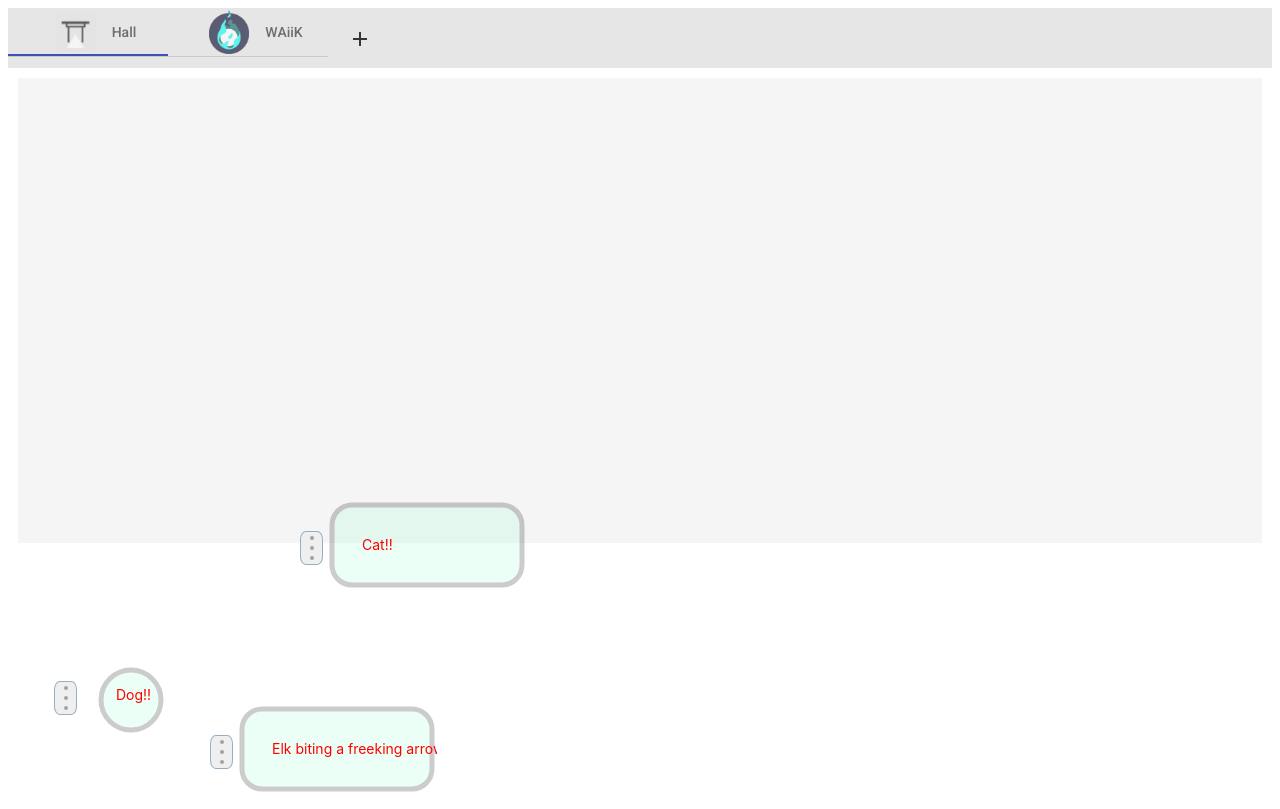
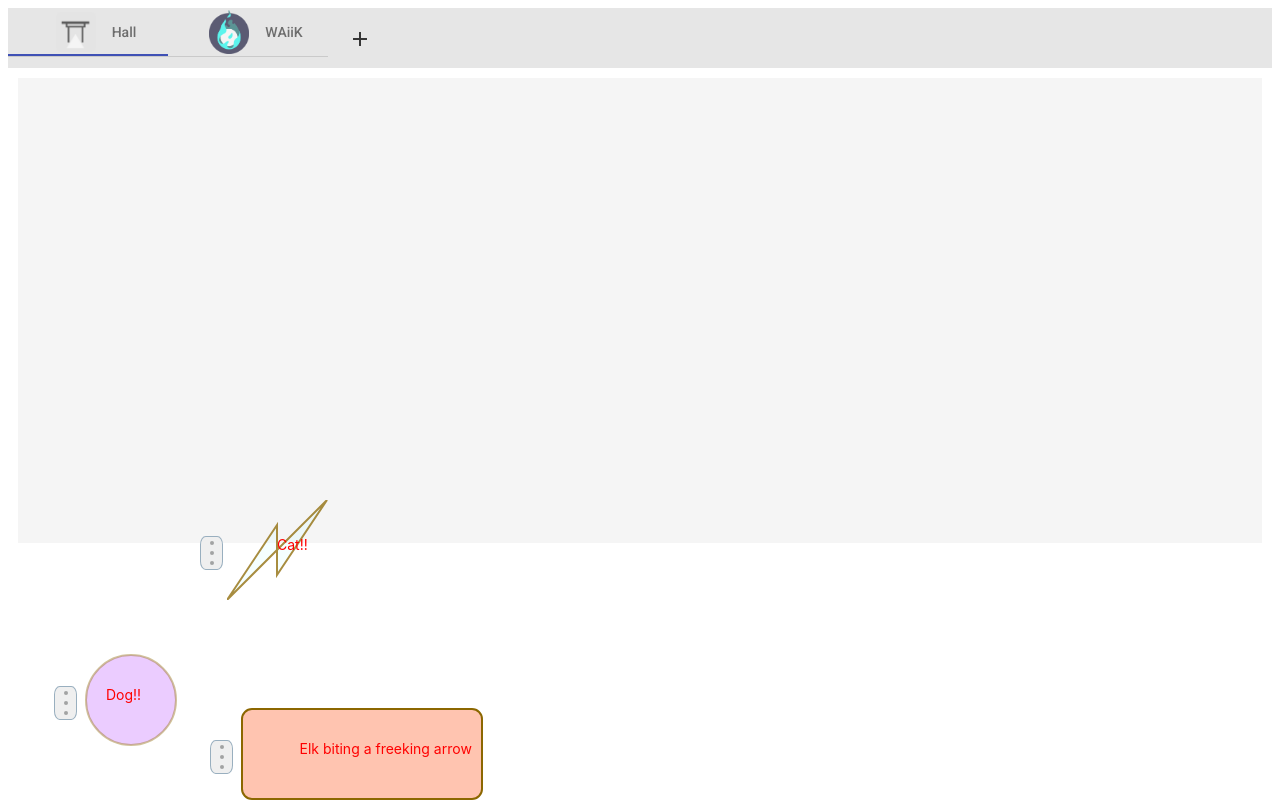
Before and after one commit to SergioTrigos/WAiiK_P1, an Angular app: page / in a window 1280 px wide. Built offline with nearby package versions, Linux system fonts and the light colour scheme.

Commit message:
Shell colours and transparency work now. And shells can now be polygons!!

```diff
--- a/src/app/core/core.component.html
+++ b/src/app/core/core.component.html
@@ -9,16 +9,14 @@
 </svg>
 
 
-<div class="coreHitBox" cdkDragBoundary=".stageDisplay" fxLayout="row" cdkDrag (cdkDragEnded)="onDrop($event)"
+<div class="coreHitBox" cdkDragBoundary=".stageDisplay" fxLayout="row" cdkDrag (cdkDragEnded)="onDrop($event)" [attr.width]="shellSize[0] + 25" [attr.height]="shellSize[1]"
     [ngStyle]="initialPos()"
 >
 
     <!-- Core Menu BUTTON  -->
-    <div  cdkDragHandle class="core-menu-handle"
-    >
+    <div  cdkDragHandle class="core-menu-handle" >
         <button fxLayout="column"  class="core-menu-button" matTooltip="Open Core-Menu or Drag the Core" matTooltipShowDelay="1000"
-            (mousedown)="onHoldStart()" (mouseup)="onHoldEnd($event)"
-        >
+            (mousedown)="onHoldStart()" (mouseup)="onHoldEnd($event)" >
             <span class="dot"></span>
             <span class="dot"></span>
             <span class="dot"></span>
@@ -241,16 +239,27 @@
     <!-- Shell -->
 
     <div>
-        <svg class="svgShell">
-            //shell shape options
-            <rect *ngIf="shellShape == 'rectangle'"
-             x="5" y="5" rx="20" ry="20" class="rect" />
+        <svg class="svgShell"  [attr.width]="shellSize[0]" [attr.height]="shellSize[1]">
 
-            <circle *ngIf="shellShape == 'circle'" class="circle"
-             cx="50" cy="50"/>
+            <!-- shell shape options -->
+            <rect *ngIf="shellShape === 'rectangle'"
+             x="5" y="5" rx="10" ry="10" [attr.width]="shellSize[0] - 10" [attr.height]="shellSize[1] - 10"
+             [attr.stroke-width]="coreData.frameThickness" [attr.stroke]="coreData.frameColor" [attr.stroke-opacity]="coreData.frameTransparency"
+             [attr.fill]="coreData.glazingColor" [attr.fill-opacity]="coreData.glazingTransparency" />
 
-            //datum display
-            <text x="35" y="50" fill="red" >{{coreData.datumText}}</text>
+            <circle *ngIf="shellShape === 'circle'"
+             [attr.r]="coreData.size[0]/2 - 5"  [attr.cx]="coreData.size[0]/2"  [attr.cy]="coreData.size[0]/2"
+             [attr.stroke-width]="coreData.frameThickness" [attr.stroke]="coreData.frameColor" [attr.stroke-opacity]="coreData.frameTransparency"
+             [attr.fill]="coreData.glazingColor" [attr.fill-opacity]="coreData.glazingTransparency" />
+
+            <polygon *ngIf="shellShape === 'polygon'"
+             points="0,100 50,25 50,75 100,0"
+             [attr.stroke-width]="coreData.frameThickness" [attr.stroke]="coreData.frameColor" [attr.stroke-opacity]="coreData.frameTransparency"
+             [attr.fill]="coreData.glazingColor" [attr.fill-opacity]="coreData.glazingTransparency" />
+
+            <!-- datum display -->
+            <text [attr.x]="textX" [attr.y]="textY" fill="red" > {{coreData.datumText}} </text>
+
         </svg>
     </div>
 
--- a/src/app/core/core.component.sass
+++ b/src/app/core/core.component.sass
@@ -1,13 +1,9 @@
 :root
   --ShellWidth: 200px
-  --ShellHeight: 80px
-  --ShellPlusMenu: 220px
 
 
 .coreHitBox
-  width: fit-content
-  height: var(--ShellHeight)
-  position: fixed
+  position: absolute
 
 
 .core-menu
@@ -183,22 +179,5 @@
   height: 100%
 
 .svgShell
-  width: 200px
-  height: 90.2px
   y: 0px
   x: 0px
-
-.shell
-  fill: #99ffd3
-  stroke: black
-  stroke-width: 5
-  opacity: 0.2
-  width: 190px
-  height: 80px
-
-.rect
-  @extend .shell
-
-.circle
-  @extend .shell
-  r: 30px
--- a/src/app/core/core.component.ts
+++ b/src/app/core/core.component.ts
@@ -22,7 +22,10 @@ export class CoreComponent implements OnInit {
   shouldOpen!: boolean;
   menuPosition = { x: '0', y: '0' };
   pos = { x: 0, y: 0 };
-  shellShape = 'circle';
+  shellShape!: string;
+  shellSize!: [number, number];
+  textX!: number;
+  textY!: number;
 
   @ViewChild(MatMenuTrigger)
   trigger!: MatMenuTrigger;
@@ -51,6 +54,8 @@ export class CoreComponent implements OnInit {
     this.desLineRef.y2 = this.pos.y;
     this.shouldOpen = true;
     this.shellShape = this.coreData.frameFile;
+    this.shellSize = this.coreData.size;
+    this.textXdef();
   }
 
   //Position Dynamcs
@@ -58,6 +63,19 @@ export class CoreComponent implements OnInit {
     return {
       'top': this.positionY,
       'left': this.positionX
+    }
+  }
+
+  textXdef() {
+    if (this.shellShape === 'rectangle') {
+      this.textX = this.coreData.size[0] / 4;
+      this.textY = this.coreData.size[1] / 2;
+    } else if (this.shellShape === 'circle') {
+      this.textX = this.coreData.size[0] / 4;
+      this.textY = this.coreData.size[1] / 2;
+    } else if (this.shellShape === 'polygon') {
+      this.textX = this.coreData.size[0]/4;
+      this.textY = this.coreData.size[1]/2;
     }
   }
 
--- a/src/app/stage/coreTypes.ts
+++ b/src/app/stage/coreTypes.ts
@@ -2,6 +2,7 @@ export interface Core {
   creator: {};
   parentStage: number;
   position: number[];
+  size: number[];
   scale: number;
   datumType: string;
   datumText: string;
@@ -10,6 +11,8 @@ export interface Core {
   frameColor: string;
   frameTransparency: number;
   frameThickness: number;
+  glazingColor: string;
+  glazingTransparency: number;
   castDatum: boolean;
   receiveDatum: boolean;
 }
--- a/src/app/stage/stage.component.ts
+++ b/src/app/stage/stage.component.ts
@@ -6,45 +6,54 @@ let CoresData: Core[] = [
   {
     creator: "bob",
     parentStage: 1000000001,
-    position: [54,650],
+    position: [54, 650],
+    size: [100, 100],
     scale: 1,
     datumType: "text",
     datumText: "Dog!!",
     shellDimension: 2,
     frameFile: "circle",
     frameColor: "#8c6700",
-    frameTransparency: 75,
+    frameTransparency: 0.4,
     frameThickness: 2,
+    glazingColor: "#d899ff",
+    glazingTransparency: 0.5,
     castDatum: false,
     receiveDatum: false,
   },
   {
     creator: "bob",
     parentStage: 1000000001,
-    position: [300, 500],
+    position: [200, 500],
+    size: [200, 100],
     scale: 1,
     datumType: "text",
     datumText: "Cat!!",
-    shellDimension: 2,
-    frameFile: 'rectangle',
+    shellDimension: 4,
+    frameFile: "polygon",
     frameColor: "#8c6700",
-    frameTransparency: 75,
+    frameTransparency: 0.75,
     frameThickness: 2,
+    glazingColor: "#ccfffe",
+    glazingTransparency: 0.2,
     castDatum: false,
     receiveDatum: false,
   },
   {
     creator: "bob",
     parentStage: 1000000001,
-    position: [210,704],
+    position: [210, 704],
+    size: [250, 100],
     scale: 1,
     datumType: "text",
     datumText: "Elk biting a freeking arrow",
     shellDimension: 2,
     frameFile: "rectangle",
     frameColor: "#8c6700",
-    frameTransparency: 75,
+    frameTransparency: 1,
     frameThickness: 2,
+    glazingColor: "#ffc4b0",
+    glazingTransparency: 1.0,
     castDatum: false,
     receiveDatum: false,
   },
```
